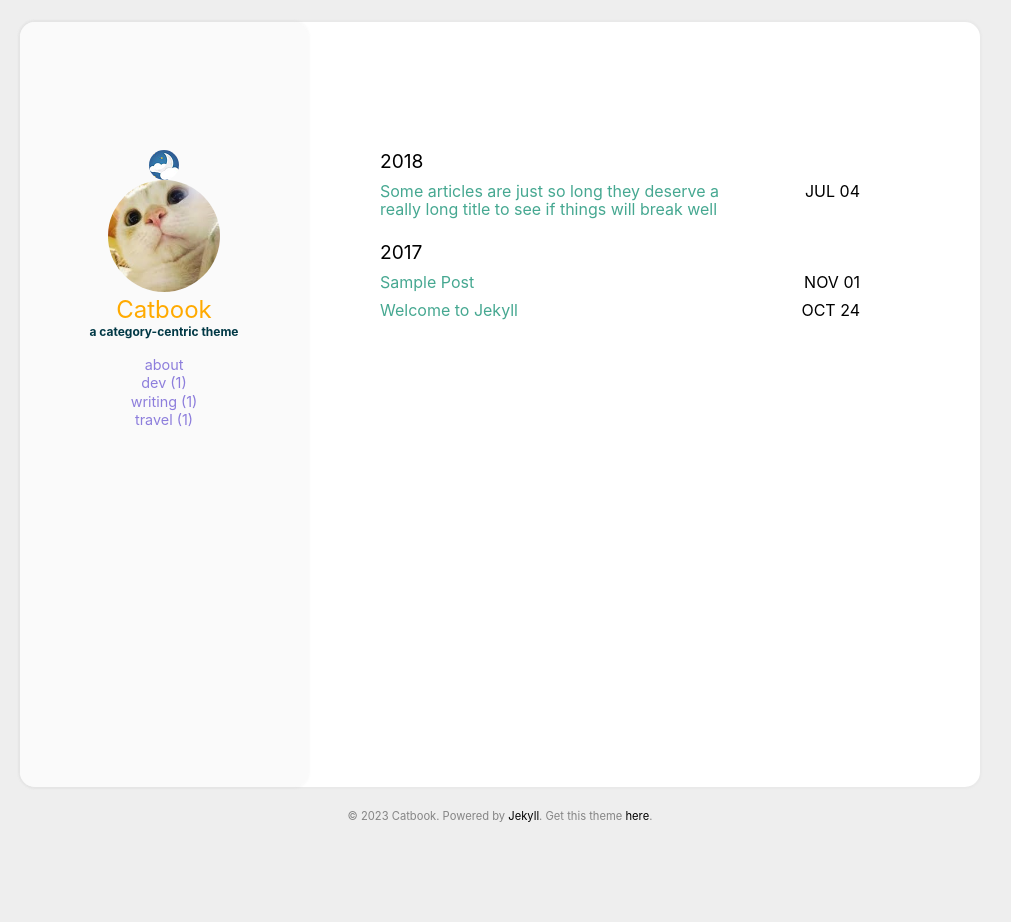
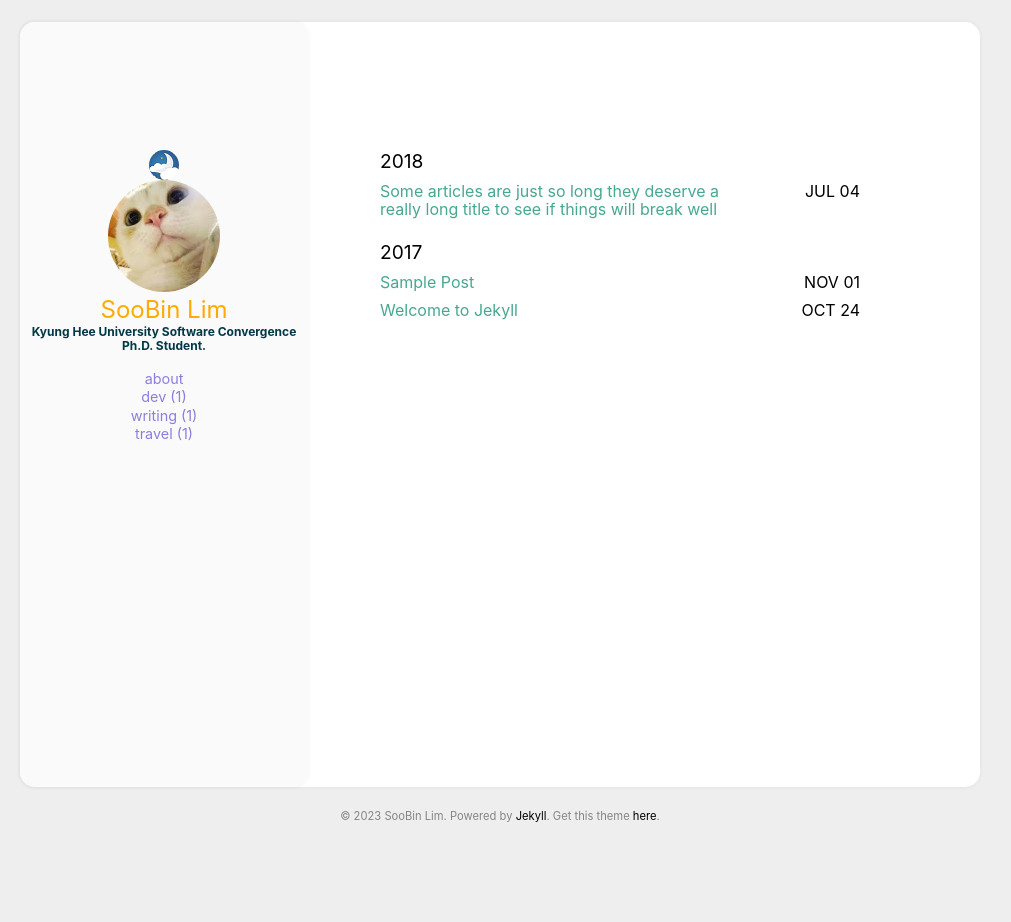
Before and after one commit to dnpcs12/dnpcs.github.io, a Jekyll site: the page built from index.html, in a window 1280 px wide. Shown: the whole page, without its empty margins (140-1151 px from the left). Built offline with Jekyll 4.4.1, drawn with Linux system fonts in a browser that asks for light colours.

Commit message:
Update _config.yml

```diff
--- a/_config.yml
+++ b/_config.yml
@@ -20,10 +20,10 @@ cusdis:
     app_id: #your cusdis app_id
 
 user:
-  name: Catbook
+  name: SooBin Lim
   pic: /assets/img/cat.jpg
   picAlt: "catbook"
-  job: a category-centric theme
+  job: Kyung Hee University Software Convergence Ph.D. Student.
   aboutme: true # comment this out if you don't need the 'about' page.
 
 exclude:
```
